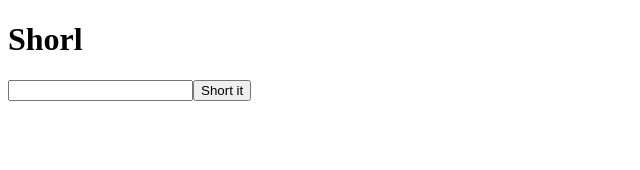
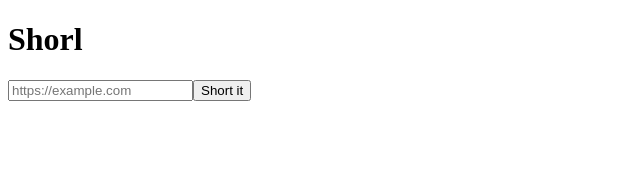
Before and after one commit to alessandromalacarne/irl, a Nuxt app in the folder web/: page / in a window 1280 px wide. Shown: the top 170 px of the page, without its empty margins (0-640 px from the left). Built offline with nearby package versions, Linux system fonts and the light colour scheme.

Commit message:
feat(web): add basic url input validation (#11)

```diff
--- a/web/app/pages/index.vue
+++ b/web/app/pages/index.vue
@@ -14,8 +14,10 @@ const clickShort = () => {
 <template>
   <div>
     <h1>Shorl</h1>
-    <input v-model="userUrl">
-    <button @click="clickShort">Short it</button>
+    <form @submit.prevent="clickShort">
+      <input v-model="userUrl" type="url" required placeholder="https://example.com">
+      <button type="submit">Short it</button>
+    </form>
     <p>{{ output }}</p>
   </div>
 </template>
```
